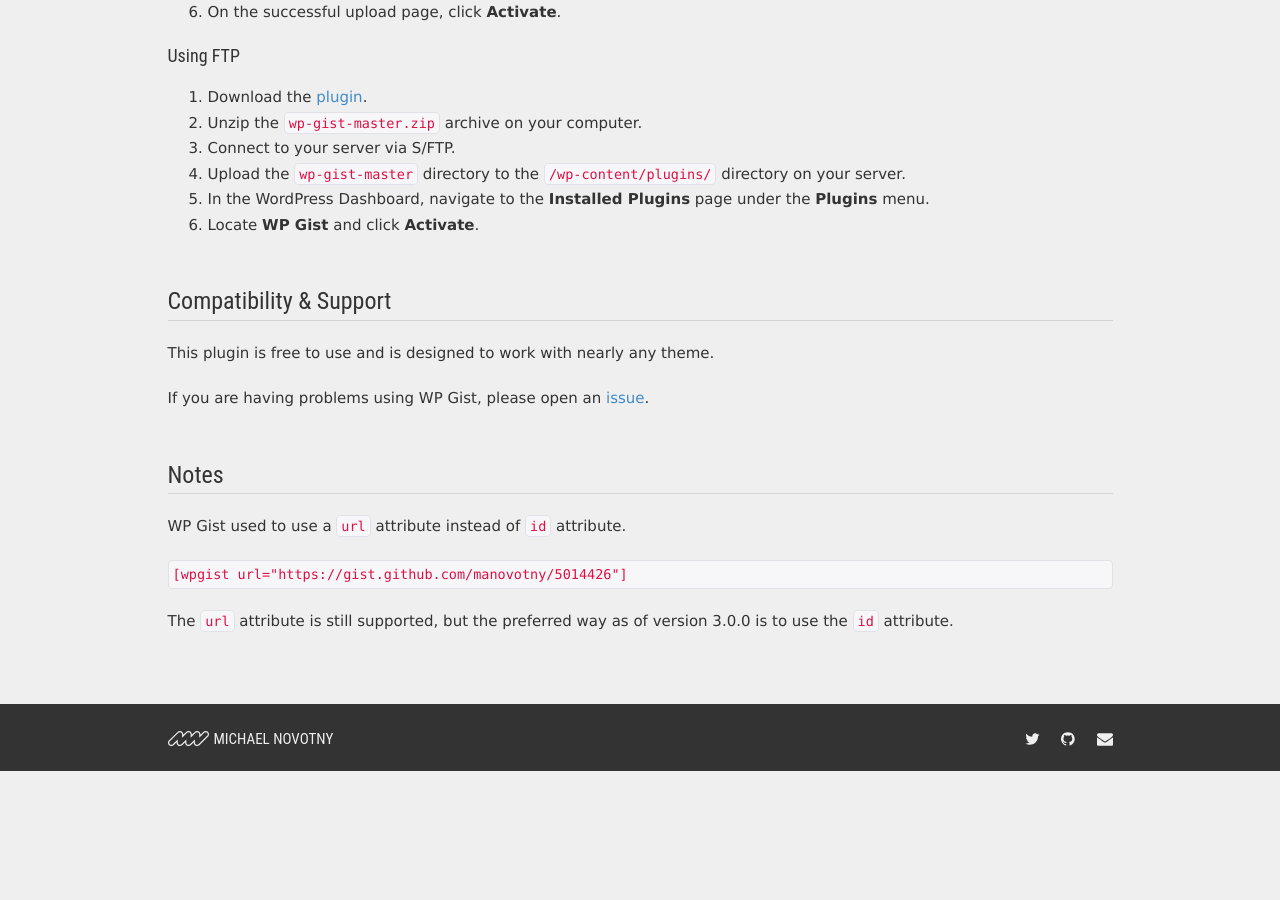
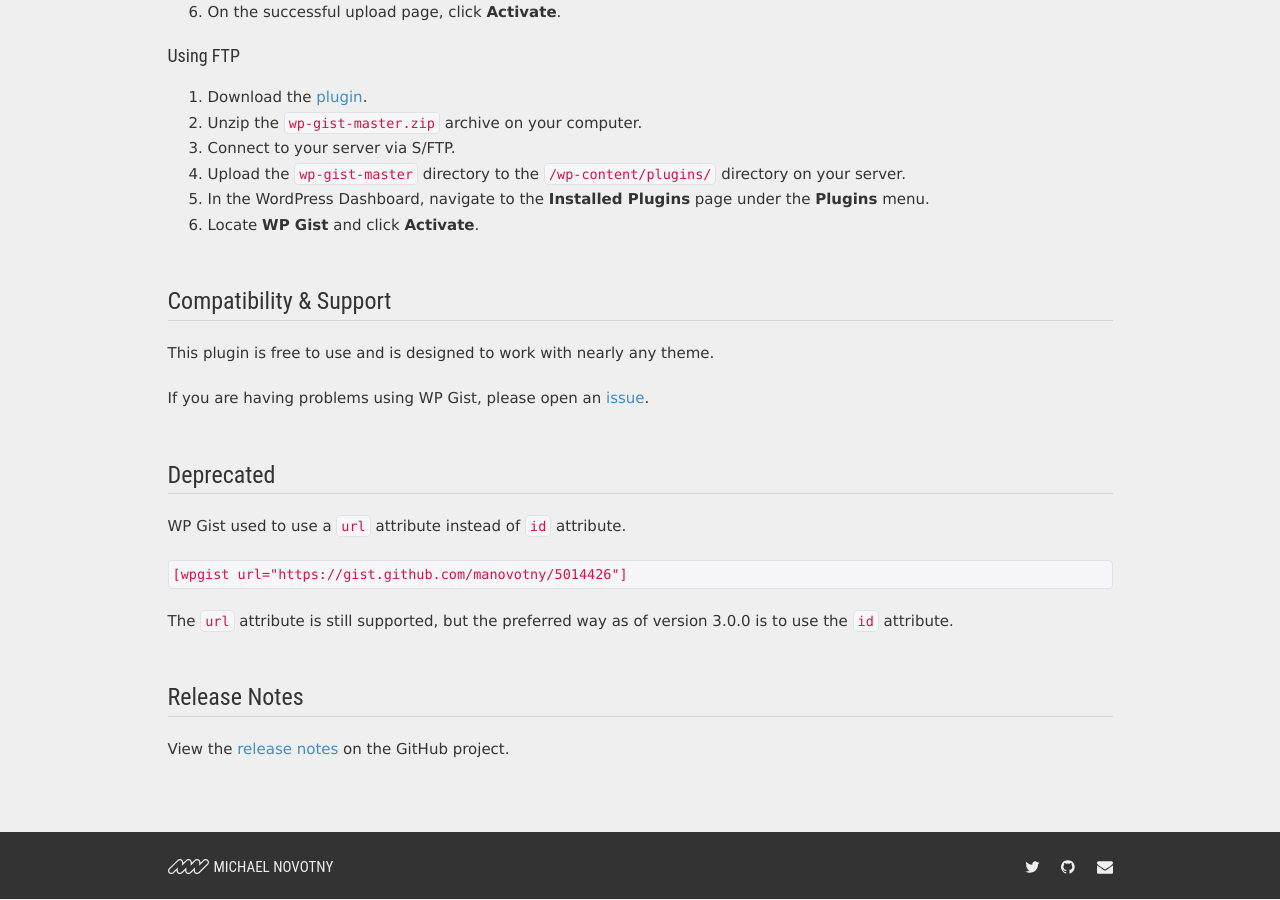
Before and after one commit to tommcfarlin/wp-gist, a Jekyll site: the page built from index.html, in a window 1280 px wide and 900 px high, scrolled down 1774 px. Built offline with Jekyll 4.4.1, drawn with Linux system fonts in a browser that asks for light colours; before the commit the page ends 2546 px from its top, so only the background shows below that.

Commit message:
Adds deprecated and release notes sections.

```diff
--- a/index.html
+++ b/index.html
@@ -71,12 +71,15 @@ title: WP Gist | GitHub Gist's for WordPress
                     <p>This plugin is free to use and is designed to work with nearly any theme.</p>
                     <p>If you are having problems using WP Gist, please open an <a href="https://github.com/manovotny/wp-gist/issues" title="Create a GitHub issue for WP Gist">issue</a>.</p>
                 </section>
-
-                <section id="notes">
-                    <h3>Notes</h3>
+                <section id="deprecated">
+                    <h3>Deprecated</h3>
                     <p>WP Gist used to use a <code>url</code> attribute instead of <code>id</code> attribute.</p>
                     <code class="block">[wpgist url="https://gist.github.com/manovotny/5014426"]</code>
                     <p>The <code>url</code> attribute is still supported, but the preferred way as of version 3.0.0 is to use the <code>id</code> attribute.</p>
+                </section>
+                <section id="release-notes">
+                    <h3>Release Notes</h3>
+                    <p>View the <a href="https://github.com/manovotny/wp-gist/releases" title="Release Notes">release notes</a> on the GitHub project.</p>
                 </section>
             </div>
         </div>
```
